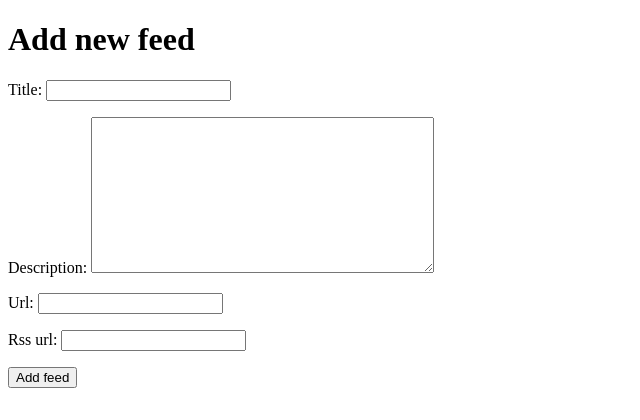
After one commit to mrmegatelo/thewalter.app, a Django app: page /new_feed/ in a window 1280 px wide. The commit adds this page. Shown: the top 420 px of the page, without its empty margins (0-640 px from the left). Run offline with Django 5.2, Linux system fonts and the light colour scheme.

Commit message:
adds the basic feed creation form and feed creation view

```diff
--- /dev/null
+++ b/feed/forms/__init__.py
@@ -0,0 +1,3 @@
+from .feed import FeedForm
+
+__all__ = ['FeedForm']
--- /dev/null
+++ b/feed/forms/feed.py
@@ -0,0 +1,8 @@
+from django import forms
+from feed.models import Feed
+
+
+class FeedForm(forms.ModelForm):
+    class Meta:
+        model = Feed
+        fields = ['title', 'description', 'url', 'rss_url']
--- a/feed/templates/index.html
+++ b/feed/templates/index.html
@@ -5,4 +5,5 @@
 {% block content %}
     <h1>Walter</h1>
     <p>Walter is a feed reader.</p>
+    <a href="{% url 'new_feed' %}">Add new feed</a>
 {% endblock %}
--- /dev/null
+++ b/feed/templates/new_feed.html
@@ -0,0 +1,10 @@
+{% extends 'base.html' %}
+{% block title %}Add new feed{% endblock %}
+{% block content %}
+    <h1>Add new feed</h1>
+    <form action="{% url 'new_feed' %}" method="post">
+        {% csrf_token %}
+        {{ form.as_p }}
+        <button type="submit">Add feed</button>
+    </form>
+{% endblock %}
--- a/feed/urls.py
+++ b/feed/urls.py
@@ -4,4 +4,5 @@ from . import views
 
 urlpatterns = [
     path('', views.IndexView.as_view(), name='index'),
+    path('new_feed/', views.NewFeed.as_view(), name='new_feed'),
 ]
--- a/feed/views.py
+++ b/feed/views.py
@@ -1,6 +1,30 @@
-from django.views.generic import TemplateView
+from django.views.generic import TemplateView, CreateView
+
+from feed.forms import FeedForm
 
 
 # Create your views here.
 class IndexView(TemplateView):
     template_name = 'index.html'
+
+    def get_context_data(self, **kwargs):
+        context = super().get_context_data(**kwargs)
+        context['title'] = 'Walter'
+        context['new_feed_form'] = FeedForm()
+        return context
+
+
+class NewFeed(CreateView):
+    form_class = FeedForm
+    template_name = 'new_feed.html'
+    success_url = '/'
+
+    def get_context_data(self, **kwargs):
+        context = super().get_context_data(**kwargs)
+        context['title'] = 'New Feed'
+        return context
+
+    def form_valid(self, form):
+        print(form.cleaned_data)
+        # form.save()
+        return super().form_valid(form)
```
